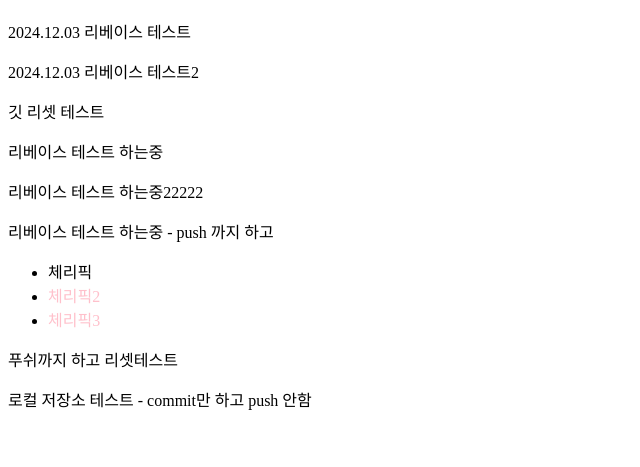
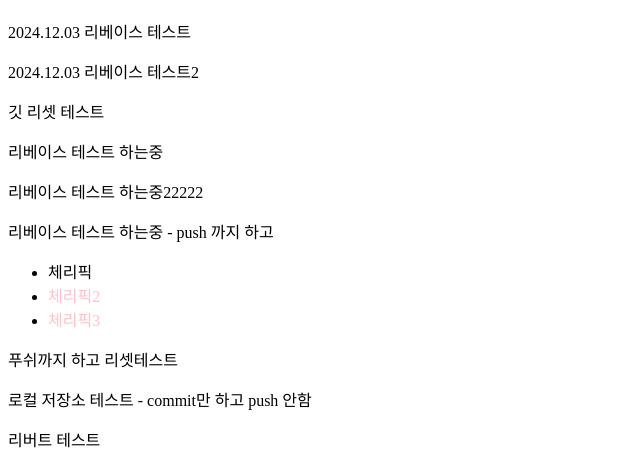
Before and after one commit to hilxx/test_conflict, a plain HTML site: page index.html in a window 1280 px wide. Shown: the part 570-1037 px from the top of the page, without its empty margins (0-640 px from the left). Before the commit the page ends 997 px from the top, so only its background shows below. Drawn offline with Linux system fonts and the light colour scheme.

Commit message:
[예림] 리버트 테스트 메인에 올리면 안되는 내용

```diff
--- a/index.html
+++ b/index.html
@@ -44,6 +44,9 @@
     <p>푸쉬까지 하고 리셋테스트</p>
 
     <p>로컬 저장소 테스트 - commit만 하고 push 안함</p>
+
+
+    <p>리버트 테스트</p>
   </body>
 </html>
 </body>
```
